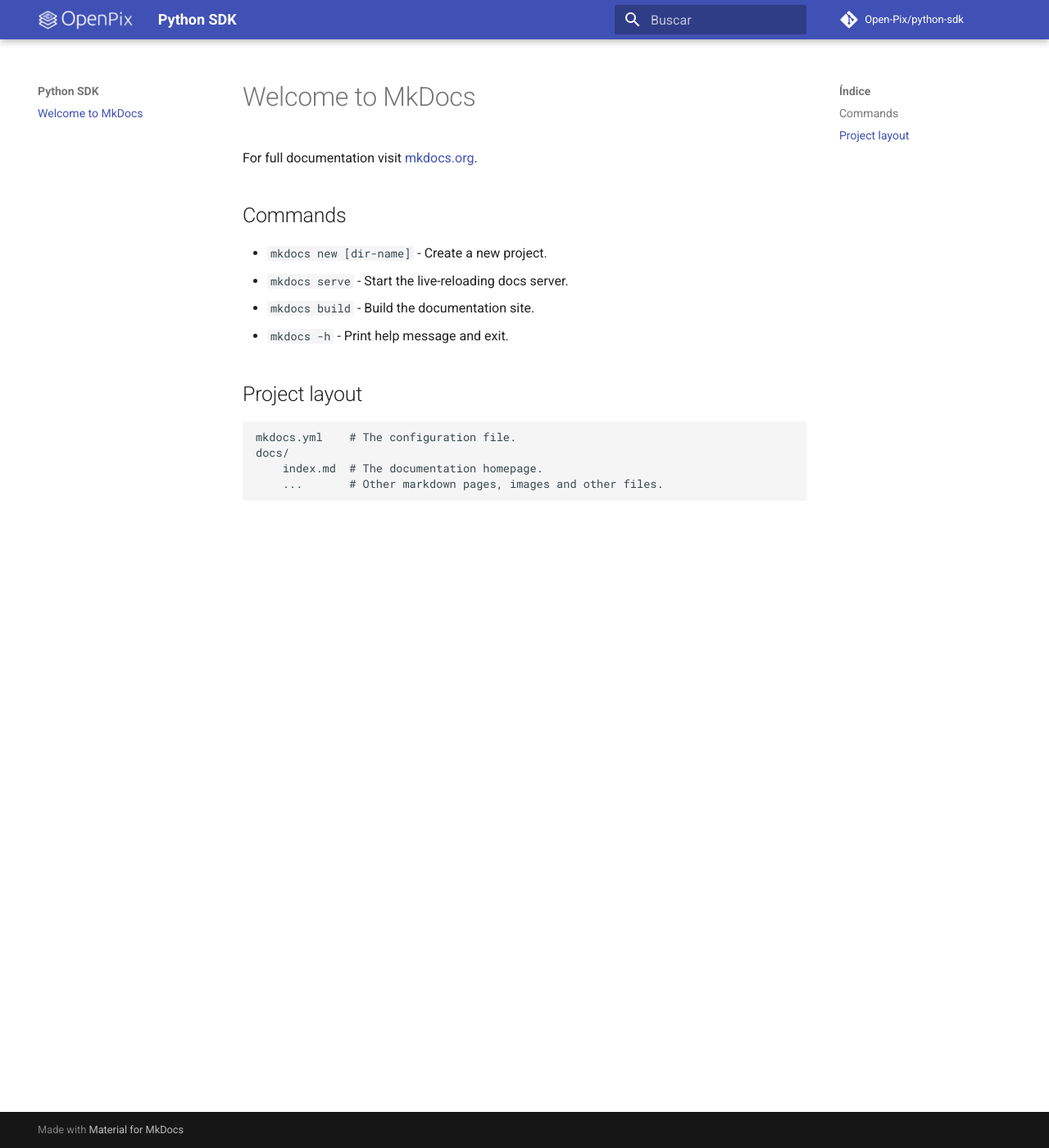
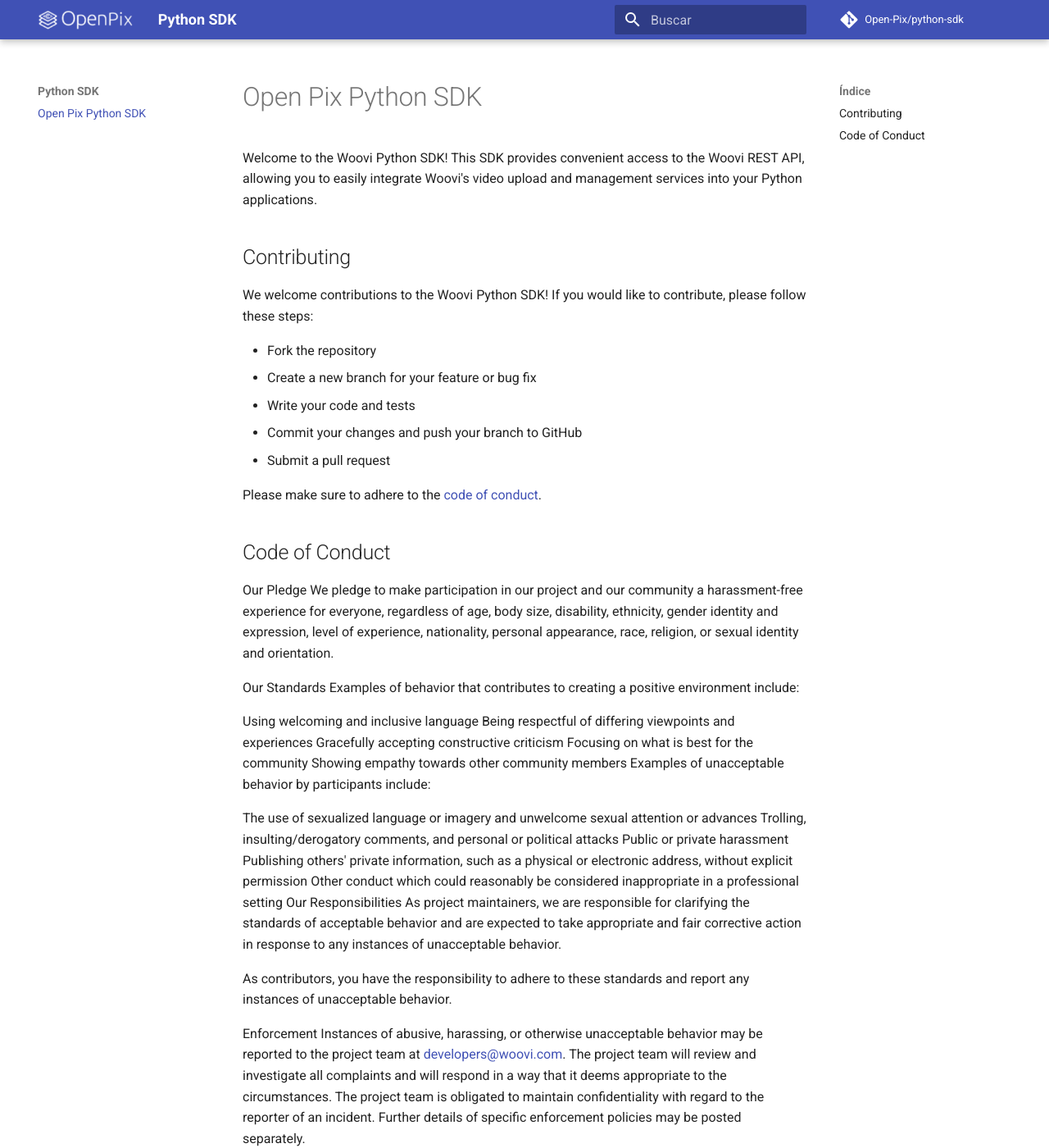
Before and after one commit to Open-Pix/python-sdk, an MkDocs documentation site: the page built from docs/index.md, in a window 1280 px wide and 1400 px high. Shown: the whole window at 82% size. Built offline with MkDocs 1.6.1 and Material for MkDocs 9.7.7, drawn with Linux system fonts in a browser that asks for light colours; comment, search, counter and statistics services are not loaded; some of the changed text lies outside the part shown.

Commit message:
feat: Add index to docs directory

```diff
--- a/docs/index.md
+++ b/docs/index.md
@@ -1,17 +1,46 @@
-# Welcome to MkDocs
+# Open Pix Python SDK
 
-For full documentation visit [mkdocs.org](https://www.mkdocs.org).
+Welcome to the Woovi Python SDK! This SDK provides convenient access to the Woovi REST API, allowing you to easily integrate Woovi's video upload and management services into your Python applications.
 
-## Commands
+## Contributing
+We welcome contributions to the Woovi Python SDK! If you would like to contribute, please follow these steps:
 
-* `mkdocs new [dir-name]` - Create a new project.
-* `mkdocs serve` - Start the live-reloading docs server.
-* `mkdocs build` - Build the documentation site.
-* `mkdocs -h` - Print help message and exit.
+- Fork the repository
+- Create a new branch for your feature or bug fix
+- Write your code and tests
+- Commit your changes and push your branch to GitHub
+- Submit a pull request
 
-## Project layout
+Please make sure to adhere to the [code of conduct](#code-of-conduct).
 
-    mkdocs.yml    # The configuration file.
-    docs/
-        index.md  # The documentation homepage.
-        ...       # Other markdown pages, images and other files.
+## Code of Conduct
+Our Pledge
+We pledge to make participation in our project and our community a harassment-free experience for everyone, regardless of age, body size, disability, ethnicity, gender identity and expression, level of experience, nationality, personal appearance, race, religion, or sexual identity and orientation.
+
+Our Standards
+Examples of behavior that contributes to creating a positive environment include:
+
+Using welcoming and inclusive language
+Being respectful of differing viewpoints and experiences
+Gracefully accepting constructive criticism
+Focusing on what is best for the community
+Showing empathy towards other community members
+Examples of unacceptable behavior by participants include:
+
+The use of sexualized language or imagery and unwelcome sexual attention or advances
+Trolling, insulting/derogatory comments, and personal or political attacks
+Public or private harassment
+Publishing others' private information, such as a physical or electronic address, without explicit permission
+Other conduct which could reasonably be considered inappropriate in a professional setting
+Our Responsibilities
+As project maintainers, we are responsible for clarifying the standards of acceptable behavior and are expected to take appropriate and fair corrective action in response to any instances of unacceptable behavior.
+
+As contributors, you have the responsibility to adhere to these standards and report any instances of unacceptable behavior.
+
+Enforcement
+Instances of abusive, harassing, or otherwise unacceptable behavior may be reported to the project team at <developers@woovi.com>. The project team will review and investigate all complaints and will respond in a way that it deems appropriate to the circumstances. The project team is obligated to maintain confidentiality with regard to the reporter of an incident. Further details of specific enforcement policies may be posted separately.
+
+Project maintainers who do not follow or enforce the code of conduct in good faith may face temporary or permanent repercussions as determined by other members of the project's leadership.
+
+Attribution
+This Code of Conduct is adapted from the Contributor Covenant, version 1.4, available at http://contributor-covenant.org/version/1/4.
```
